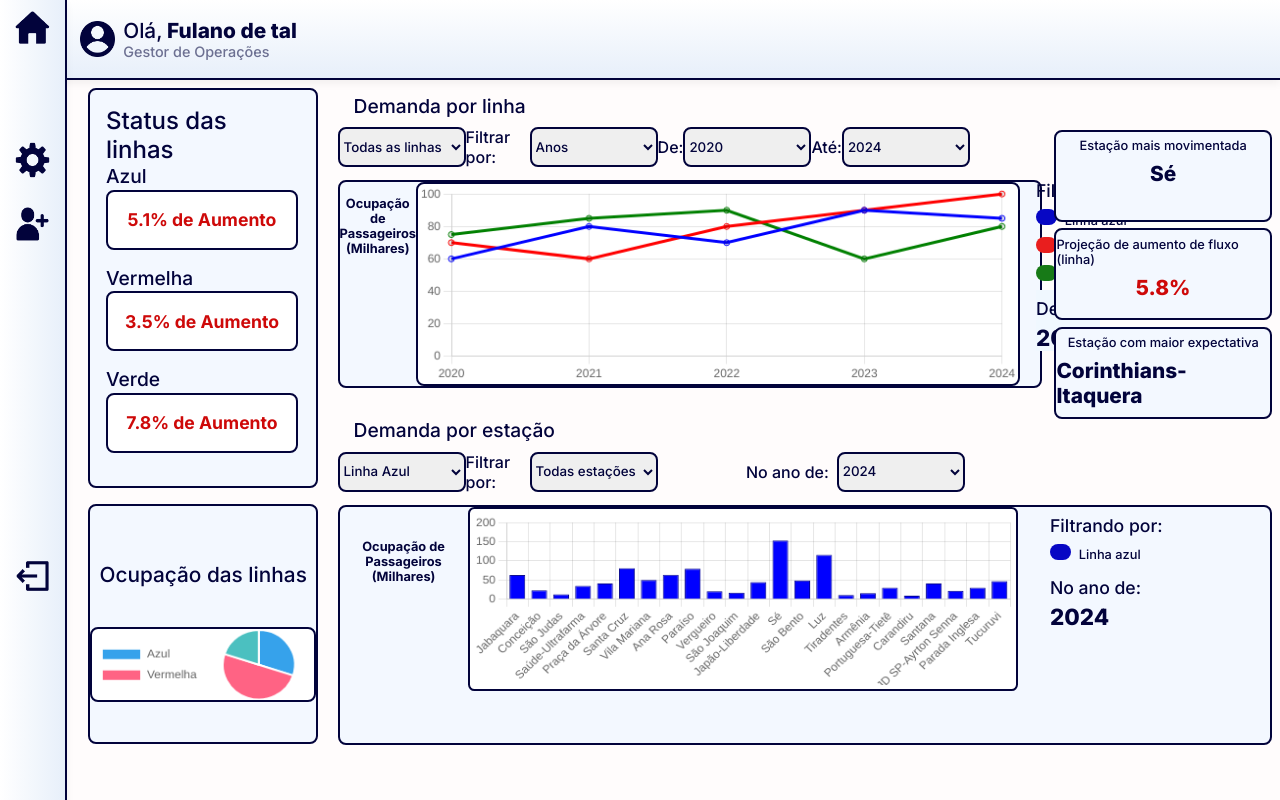
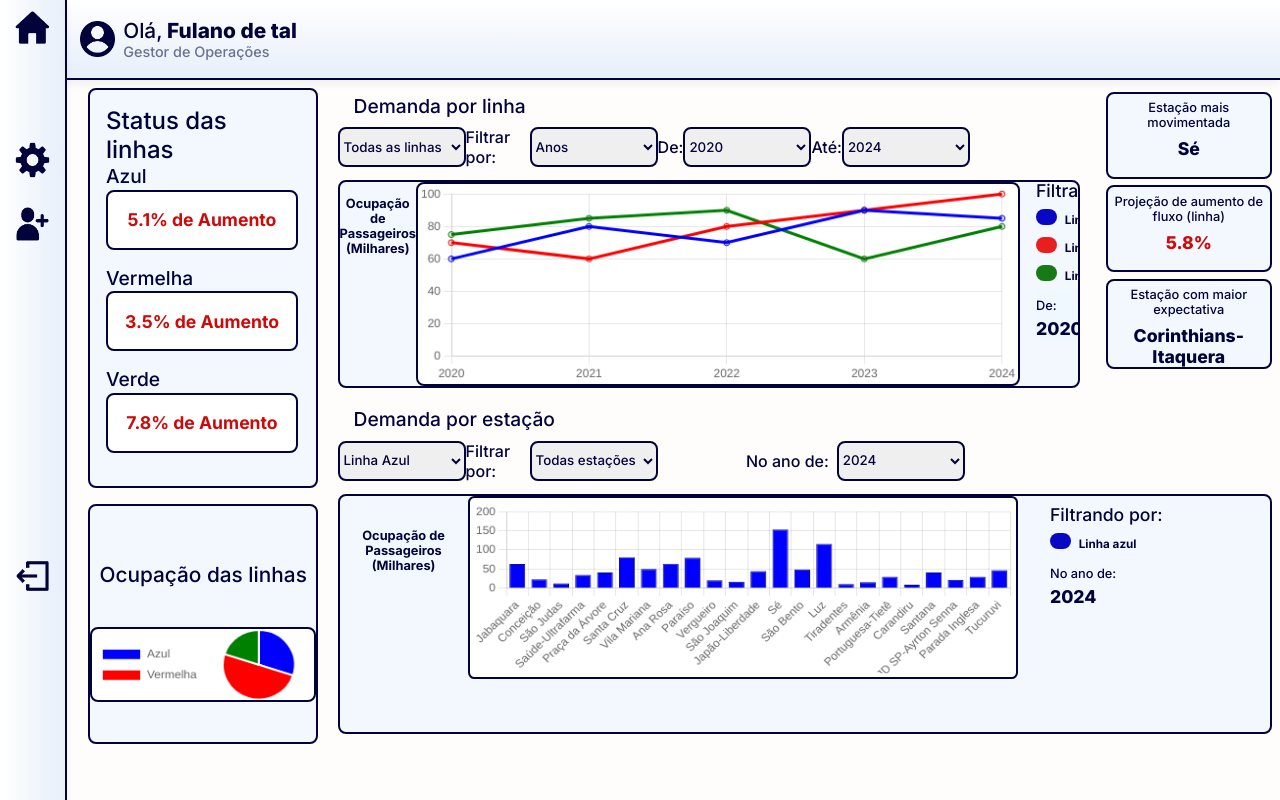
Before and after one commit to FaelPavani/FluxoCerto, a website: page public/dashboard.html in a window 1280 px wide. Drawn offline with nearby package versions, Linux system fonts and the light colour scheme.

Commit message:
Fazendo algumas alterações na dash

```diff
--- a/public/css/style.css
+++ b/public/css/style.css
@@ -3536,7 +3536,7 @@ width: 42vw;
     margin-left: 1rem;
 }
 .box_demanda_linhas{
-    width: 55vw;
+    width: 58vw;
     border-radius: 0.5rem;
     height: 26vh;
     background-color: #F3F8FF;
@@ -3544,6 +3544,7 @@ width: 42vw;
     display: flex;
     justify-content: space-between;
     align-items: center;
+    overflow: hidden;
 }
 
 .linha_kpi {
@@ -3556,8 +3557,8 @@ width: 42vw;
     width: 7vw;
     display: flex;
     align-items: center;
-    font-size: 0.8rem;
-
+    font-size: 0.73rem;
+    font-weight: 700;
     height: 3.5vh;
 }
 .kpis_demanda_linhas{
@@ -3583,11 +3584,11 @@ width: 42vw;
 }
 .title_filtro_kpi{
     margin-top: 0.5rem;
+    font-size: 0.8rem;
+    margin-bottom: 0.3rem;
+}
+.ano_especifico_kpi{
     font-size: 1.1rem;
-    margin-bottom: 0.3rem;
-}
-.ano_especifico_kpi{
-    font-size: 1.4rem;
     font-weight: 800;
 }
 .kpi_linha{
@@ -3598,7 +3599,7 @@ width: 42vw;
 
 }
 .grafico_linha{
-    width: 80vw;
+    width: 10vw;
     height: 30vh;
     background-color: white;
     border-radius: 0.5rem;
@@ -3609,23 +3610,26 @@ width: 42vw;
     flex-direction: column;
     justify-content: space-between;
     margin-left: 1vw;
+    height: 35.5vh;
 }
 .box_kpis_dash{
-    width: 17vw;
-    height: 11.5vh;
-    margin-bottom: 0.5vw;
+    width: 13vw;
+    height: 15vh;
+    margin-top: -3vw;
+    margin-bottom: 3.5vw;
     border: #02033B 2px solid;
     border-radius: 0.5rem;
     background-color: #F3F8FF;
     display: flex;
     flex-direction: column;
     align-items: center;
+    text-align: center;
     padding-top: 0.5vw;
     font-size: 0.8rem;
 }
 .box_kpis_dash span{
     font-weight: 800;
-    font-size: 1.3rem;
+    font-size: 1.1rem;
     margin-top: 0.5rem;
 }
 
--- a/public/dashboard.html
+++ b/public/dashboard.html
@@ -833,7 +833,7 @@ function toggleFiltarEstacoesLinhas() {
         datasets: [{
             label: 'Cores',
             data: [30, 50, 20], // Valores para cada cor
-            backgroundColor: ['#36A2EB', '#FF6384', '#4BC0C0'],
+            backgroundColor: ['blue', 'red', 'green'],
             hoverOffset: 4
         }]
     };
```
